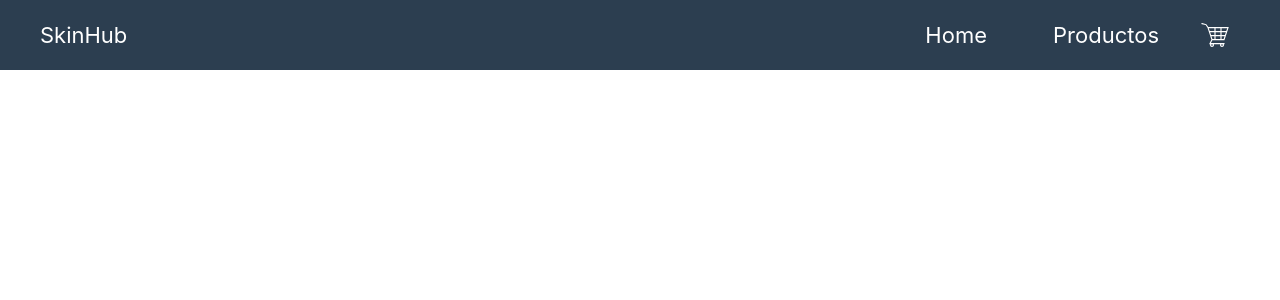
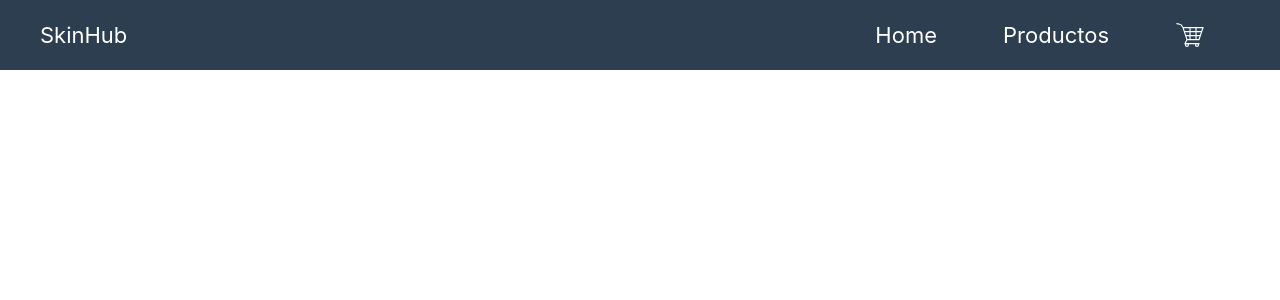
Before and after one commit to octaviodesalvatore/e-commerce, a React (Create React App) app: page / in a window 1280 px wide. Shown: the top 300 px of the page. Built offline with nearby package versions, Linux system fonts and the light colour scheme.

Commit message:
NavBar Update

```diff
--- a/src/Components/NavBar.js
+++ b/src/Components/NavBar.js
@@ -8,11 +8,11 @@ function NavBar() {
       <Nav>
         <Span>SkinHub</Span>
         <List>
-          <LiItem>Home</LiItem>
-          <LiItem>Productos</LiItem>
-          <LiItems>
+          <li>Home</li>
+          <li>Productos</li>
+          <li>
             <GiShoppingCart />
-          </LiItems>
+          </li>
         </List>
       </Nav>
     </NavContainer>
@@ -43,31 +43,22 @@ const Span = styled.span`
 const List = styled.ul`
   display: flex;
   align-items: center;
-`;
 
-const LiItem = styled.li`
+  li {
     margin: 0 25px;
     list-style: none;
     color: white;
     font-size: 22px;
     padding: 8px;
     cursor: pointer;
+    display: flex;
+    align-items: center;
     &:hover {
       background-color: #7f8c8d20;
       border-radius: 8px;
     }
-`;
-
-const LiItems = styled.li`
+    &:last-child {
       font-size: 32px;
-  color: white;
-  list-style: none;
-  display: flex;
-  align-items: center;
-  cursor: pointer;
-  padding: 8px;
-  &:hover {
-    background-color: #7f8c8d20;
-    border-radius: 8px;
+    }
   }
 `;
```
Lines whose indentation alone changed are shown as unchanged.
